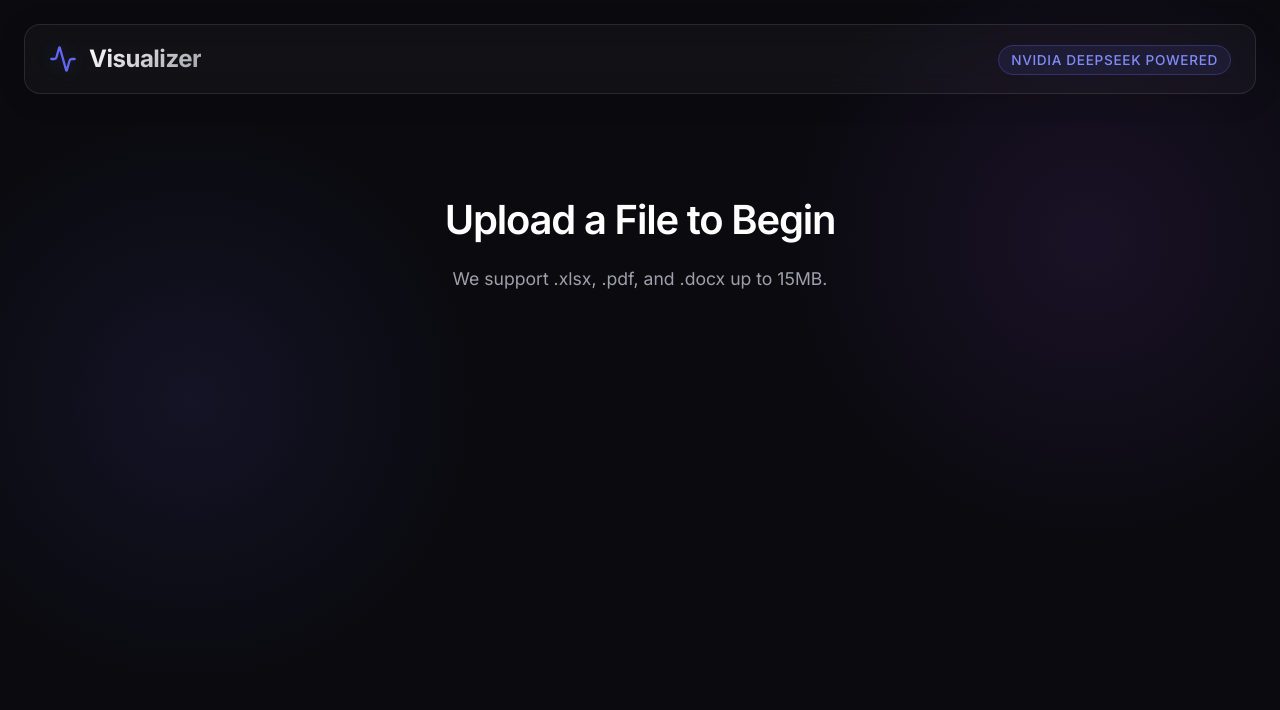
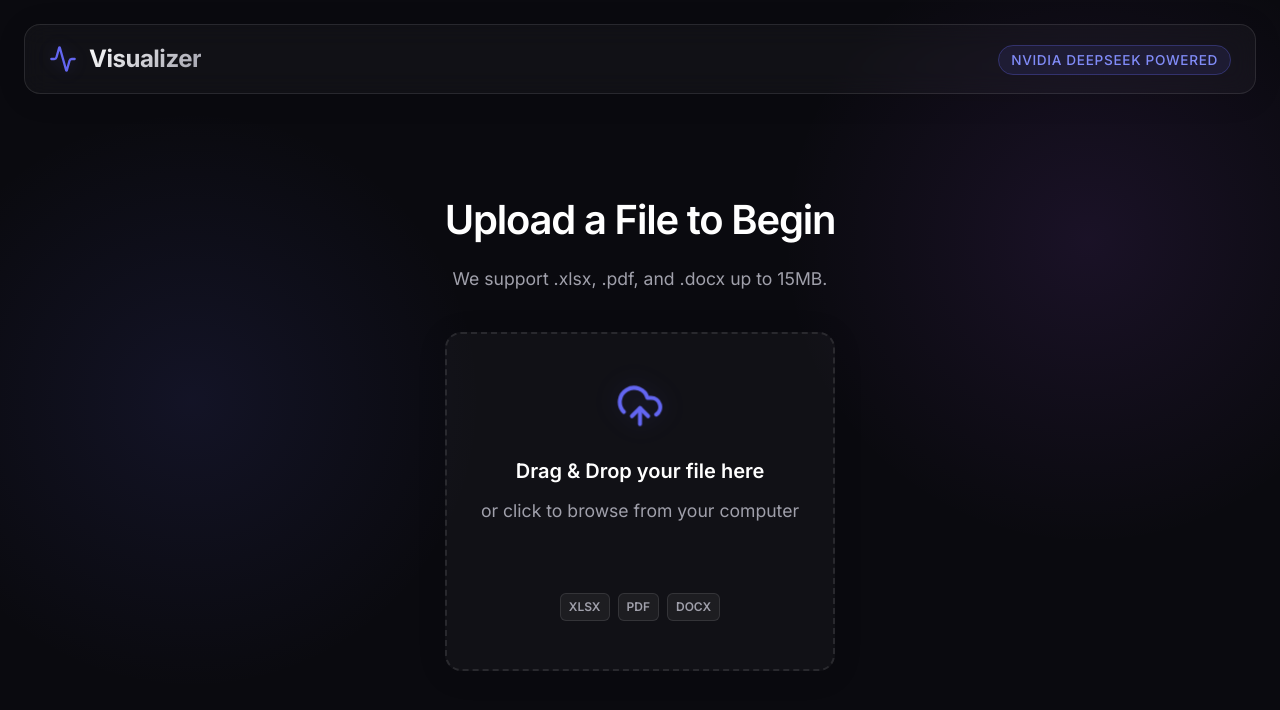
Before and after one commit to bhargav-Q/Visualizer, a React app in the folder frontend/: page / in a window 1280 px wide. Shown: the top 710 px of the page. Built offline with nearby package versions, Linux system fonts and the light colour scheme; the HTML template or start-up script is replaced by a standard one.

Commit message:
feat: build drag-and-drop file upload UI with validation

```diff
--- a/frontend/src/App.jsx
+++ b/frontend/src/App.jsx
@@ -1,8 +1,14 @@
 import React from 'react';
 import { Activity } from 'lucide-react';
-import './App.css'; // Optional component-specific styles if needed
+import FileUpload from './components/FileUpload';
+import './App.css';
 
 function App() {
+  const handleFileSelect = (file) => {
+    console.log("File selected:", file);
+    // TODO: Upload to backend in Commit 9
+  };
+
   return (
     <div className="app-container">
       {/* Header */}
@@ -21,7 +27,7 @@ function App() {
         <div className="placeholder-hero">
           <h2>Upload a File to Begin</h2>
           <p>We support .xlsx, .pdf, and .docx up to 15MB.</p>
-          {/* FileUpload component will go here */}
+          <FileUpload onFileSelect={handleFileSelect} />
         </div>
       </main>
     </div>
--- /dev/null
+++ b/frontend/src/components/FileUpload.css
@@ -0,0 +1,137 @@
+.upload-container {
+  width: 100%;
+  max-width: 600px;
+  margin: 0 auto;
+  display: flex;
+  flex-direction: column;
+  gap: 16px;
+}
+
+.upload-zone {
+  position: relative;
+  border: 2px dashed var(--border-color);
+  padding: 48px 24px;
+  text-align: center;
+  cursor: pointer;
+  transition: all 0.3s ease;
+}
+
+.upload-zone:hover {
+  border-color: var(--accent-color);
+  background: var(--bg-card-hover);
+}
+
+.upload-zone.dragging {
+  border-color: var(--accent-hover);
+  background: rgba(99, 102, 241, 0.05);
+  transform: scale(1.02);
+}
+
+.upload-zone.has-file {
+  border-style: solid;
+  border-color: var(--success);
+  background: rgba(34, 197, 94, 0.05);
+}
+
+.hidden-input {
+  display: none;
+}
+
+.upload-content {
+  display: flex;
+  flex-direction: column;
+  align-items: center;
+  gap: 12px;
+}
+
+.icon-wrapper {
+  margin-bottom: 8px;
+  filter: drop-shadow(0 0 12px var(--accent-glow));
+}
+
+.upload-content h3 {
+  font-size: 1.25rem;
+  font-weight: 600;
+  margin: 0;
+}
+
+.upload-content p {
+  color: var(--text-secondary);
+  font-size: 0.95rem;
+  margin: 0;
+}
+
+.file-badges {
+  display: flex;
+  gap: 8px;
+  margin-top: 16px;
+}
+
+.format-badge {
+  background: rgba(255, 255, 255, 0.05);
+  border: 1px solid var(--border-color);
+  padding: 4px 8px;
+  border-radius: 6px;
+  font-size: 0.75rem;
+  font-weight: 600;
+  color: var(--text-secondary);
+}
+
+.pulse-animation {
+  animation: pulse 2s infinite;
+}
+
+@keyframes pulse {
+  0% { transform: scale(1); }
+  50% { transform: scale(1.05); }
+  100% { transform: scale(1); }
+}
+
+/* Success State Styles */
+.upload-content.success .icon-wrapper {
+  filter: drop-shadow(0 0 12px rgba(34, 197, 94, 0.3));
+}
+
+.file-name {
+  display: flex;
+  align-items: center;
+  gap: 8px;
+  color: var(--text-primary) !important;
+  font-weight: 500;
+  background: rgba(255, 255, 255, 0.05);
+  padding: 8px 16px;
+  border-radius: 8px;
+  margin-top: 8px !important;
+}
+
+.file-size {
+  font-size: 0.85rem !important;
+  color: var(--text-secondary) !important;
+}
+
+.change-file-text {
+  font-size: 0.8rem;
+  color: var(--text-secondary);
+  margin-top: 16px;
+  opacity: 0.7;
+  transition: opacity 0.2s;
+}
+
+.upload-zone:hover .change-file-text {
+  opacity: 1;
+}
+
+/* Error Message */
+.error-message {
+  display: flex;
+  align-items: center;
+  justify-content: center;
+  gap: 8px;
+  color: var(--danger);
+  background: rgba(239, 68, 68, 0.1);
+  border: 1px solid rgba(239, 68, 68, 0.2);
+  padding: 12px 16px;
+  border-radius: 8px;
+  font-size: 0.9rem;
+  font-weight: 500;
+}
--- /dev/null
+++ b/frontend/src/components/FileUpload.jsx
@@ -0,0 +1,137 @@
+import React, { useState, useRef } from 'react';
+import { UploadCloud, File, AlertCircle, CheckCircle2 } from 'lucide-react';
+import './FileUpload.css';
+
+const MAX_FILE_SIZE = 15 * 1024 * 1024; // 15MB
+const ALLOWED_TYPES = {
+  'application/vnd.openxmlformats-officedocument.spreadsheetml.sheet': '.xlsx',
+  'application/pdf': '.pdf',
+  'application/vnd.openxmlformats-officedocument.wordprocessingml.document': '.docx'
+};
+
+const FileUpload = ({ onFileSelect }) => {
+  const [isDragging, setIsDragging] = useState(false);
+  const [error, setError] = useState(null);
+  const [file, setFile] = useState(null);
+  const fileInputRef = useRef(null);
+
+  const handleDragOver = (e) => {
+    e.preventDefault();
+    setIsDragging(true);
+  };
+
+  const handleDragLeave = (e) => {
+    e.preventDefault();
+    setIsDragging(false);
+  };
+
+  const validateFile = (selectedFile) => {
+    setError(null);
+
+    if (!selectedFile) return false;
+
+    // Check size
+    if (selectedFile.size > MAX_FILE_SIZE) {
+      setError(`File is too large. Maximum size is 15MB.`);
+      return false;
+    }
+
+    // Check type by extension as fallback
+    const ext = '.' + selectedFile.name.split('.').pop().toLowerCase();
+    const isAllowedExt = ['.xlsx', '.pdf', '.docx'].includes(ext);
+
+    // Check type by mime type
+    const isAllowedMime = Object.keys(ALLOWED_TYPES).includes(selectedFile.type);
+
+    if (!isAllowedExt && !isAllowedMime) {
+      setError(`Unsupported file type. Please upload a .xlsx, .pdf, or .docx file.`);
+      return false;
+    }
+
+    return true;
+  };
+
+  const processFile = (selectedFile) => {
+    if (validateFile(selectedFile)) {
+      setFile(selectedFile);
+      if (onFileSelect) {
+        onFileSelect(selectedFile);
+      }
+    } else {
+      setFile(null);
+    }
+  };
+
+  const handleDrop = (e) => {
+    e.preventDefault();
+    setIsDragging(false);
+
+    if (e.dataTransfer.files && e.dataTransfer.files.length > 0) {
+      processFile(e.dataTransfer.files[0]);
+    }
+  };
+
+  const handleFileInput = (e) => {
+    if (e.target.files && e.target.files.length > 0) {
+      processFile(e.target.files[0]);
+    }
+  };
+
+  const triggerSelect = () => {
+    fileInputRef.current.click();
+  };
+
+  return (
+    <div className="upload-container">
+      <div
+        className={`upload-zone glass-panel ${isDragging ? 'dragging' : ''} ${file ? 'has-file' : ''}`}
+        onDragOver={handleDragOver}
+        onDragLeave={handleDragLeave}
+        onDrop={handleDrop}
+        onClick={triggerSelect}
+      >
+        <input
+          type="file"
+          ref={fileInputRef}
+          onChange={handleFileInput}
+          accept=".xlsx,.pdf,.docx"
+          className="hidden-input"
+        />
+
+        {file ? (
+          <div className="upload-content success">
+            <div className="icon-wrapper">
+              <CheckCircle2 size={48} color="var(--success)" />
+            </div>
+            <h3>File Ready to Process</h3>
+            <p className="file-name"><File size={16}/> {file.name}</p>
+            <p className="file-size">{(file.size / (1024 * 1024)).toFixed(2)} MB</p>
+            <span className="change-file-text">Click to change file</span>
+          </div>
+        ) : (
+          <div className="upload-content">
+            <div className="icon-wrapper pulse-animation">
+              <UploadCloud size={48} color="var(--accent-color)" />
+            </div>
+            <h3>Drag & Drop your file here</h3>
+            <p>or click to browse from your computer</p>
+            <div className="file-badges">
+              <span className="format-badge">XLSX</span>
+              <span className="format-badge">PDF</span>
+              <span className="format-badge">DOCX</span>
+            </div>
+          </div>
+        )}
+      </div>
+
+      {error && (
+        <div className="error-message animate-fade-in">
+          <AlertCircle size={18} />
+          <span>{error}</span>
+        </div>
+      )}
+    </div>
+  );
+};
+
+export default FileUpload;
```
